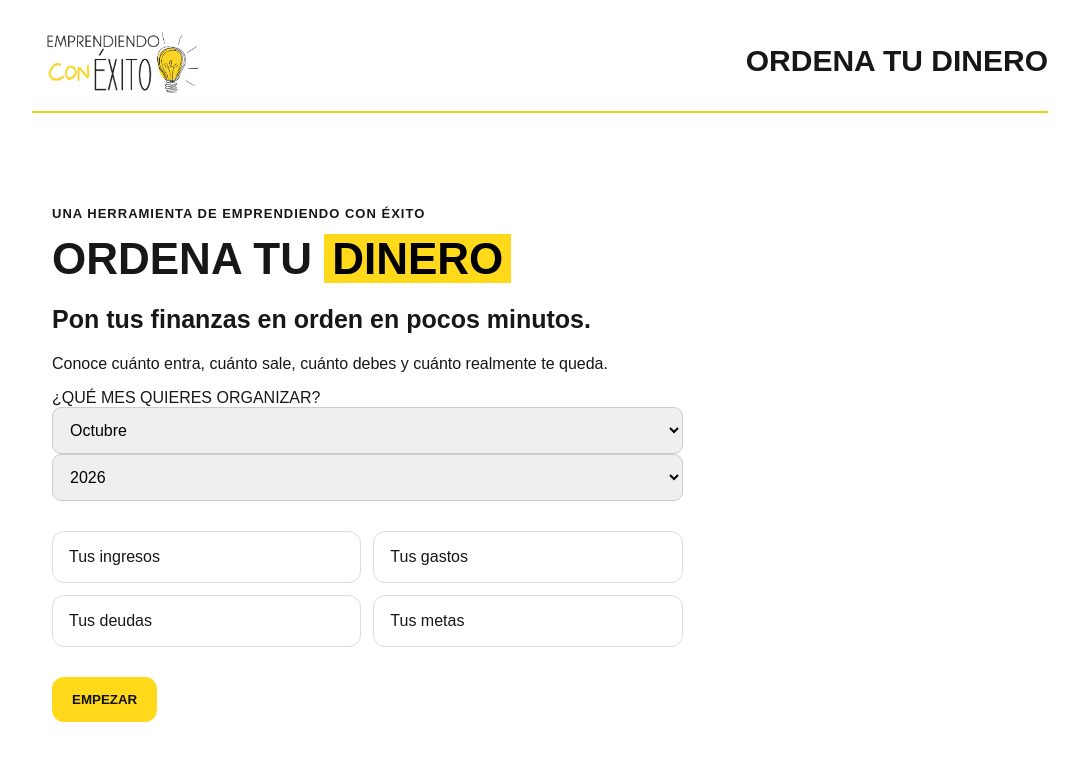
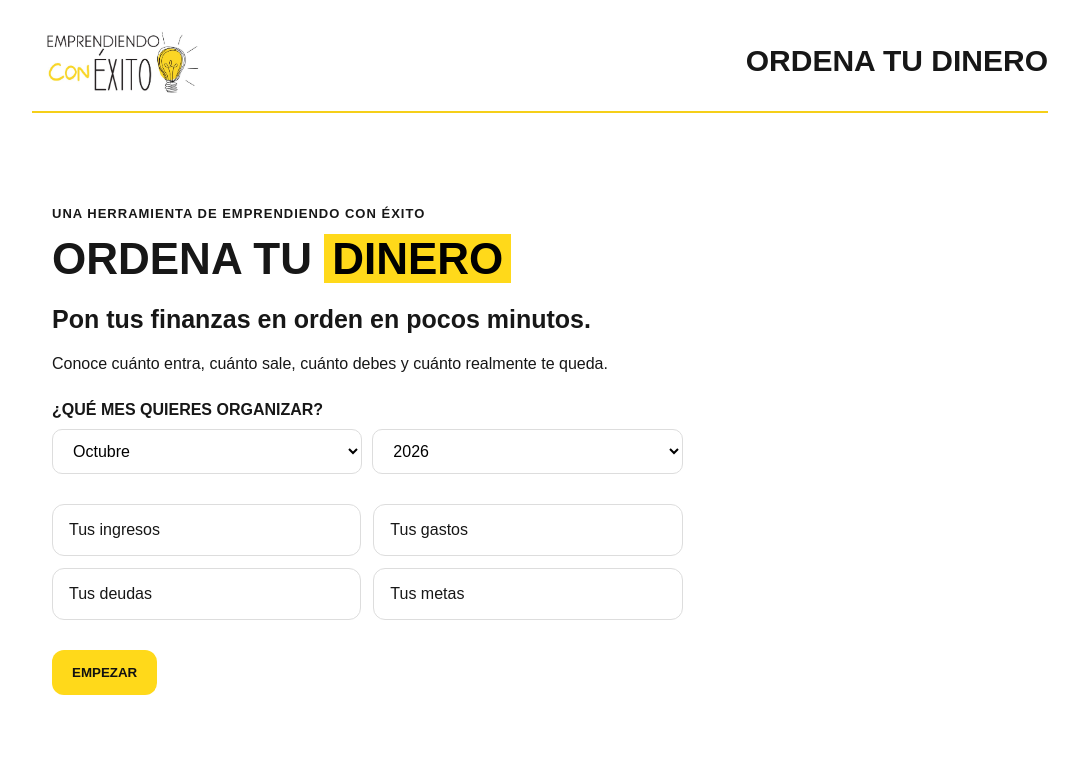
Before and after one commit to sophiejouanencursos-ux/ordena-tu-dinero, a Next.js app: page / in a window 1280 px wide. Shown: the top 760 px of the page, without its empty margins (100-1179 px from the left). Built offline with nearby package versions, Linux system fonts and the light colour scheme.

Commit message:
Update styles.css

```diff
--- a/app/styles.css
+++ b/app/styles.css
@@ -5,3 +5,25 @@
   object-fit: contain;
   display: block;
 }
+.period-selector {
+  margin: 28px 0;
+}
+
+.period-selector label {
+  display: block;
+  font-weight: 800;
+  margin-bottom: 10px;
+}
+
+.period-fields {
+  display: flex;
+  gap: 10px;
+}
+
+.period-fields select {
+  padding: 12px 16px;
+  border: 1px solid #ddd;
+  border-radius: 10px;
+  background: white;
+  font-size: 16px;
+}
```
